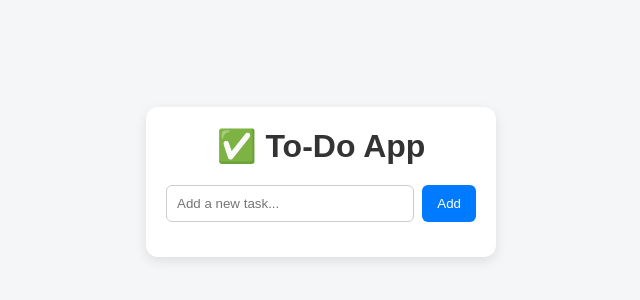
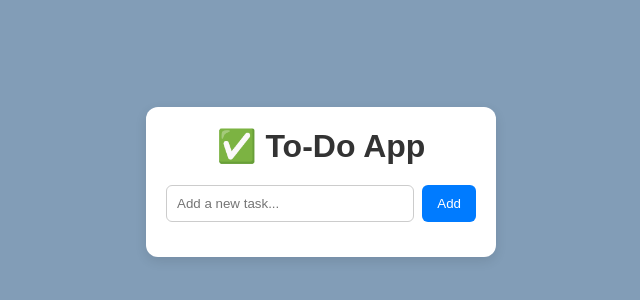
Before and after one commit to alok-kumar0421/TO-DO, a plain HTML site: page index.html in a window 1280 px wide. Shown: the part 218-518 px from the top of the page, without its empty margins (319-959 px from the left). Drawn offline with Linux system fonts and the light colour scheme.

Commit message:
change color

```diff
--- a/style.css
+++ b/style.css
@@ -6,7 +6,7 @@
 }
 
 body {
-  background: #f4f6f8;
+  background: #829db7;
   display: flex;
   justify-content: center;
   align-items: center;
```
